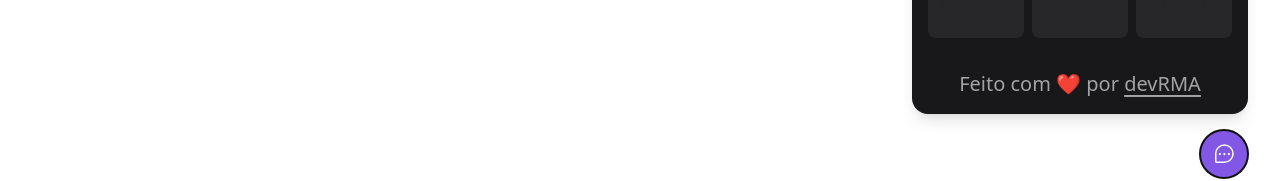
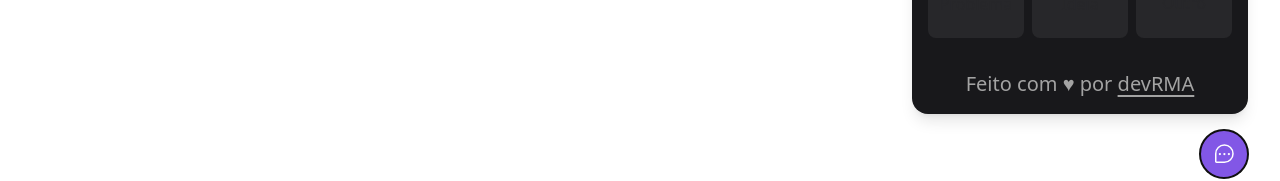
Before and after one commit to devRMA/NLW-Return, a React (Vite) app in the folder web/: page / in a window 1280 px wide. Both pictures are taken after a click on the button "Feedback". Shown: the part 590-771 px from the top of the page. Built offline with nearby package versions, Linux system fonts and the light colour scheme.

Commit message:
changed heart emoji

```diff
--- a/web/src/components/WidgetForm/index.tsx
+++ b/web/src/components/WidgetForm/index.tsx
@@ -59,7 +59,7 @@ export function WidgetForm() {
             )}
 
             <footer className="text-xl text-neutral-400">
-                Feito com ❤ por{" "}
+                Feito com ♥ por{" "}
                 <a
                     className="underline underline-offset-4"
                     href="https://github.com/devRMA"
```
